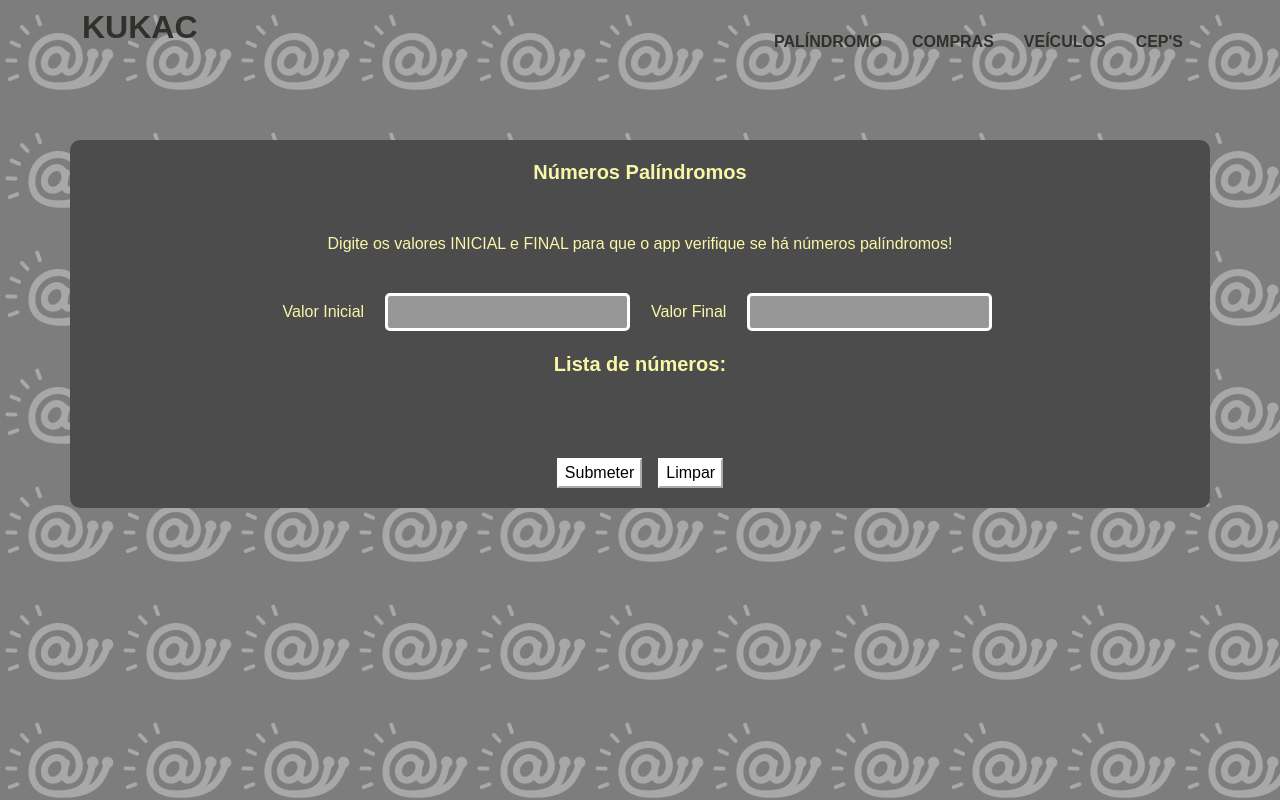
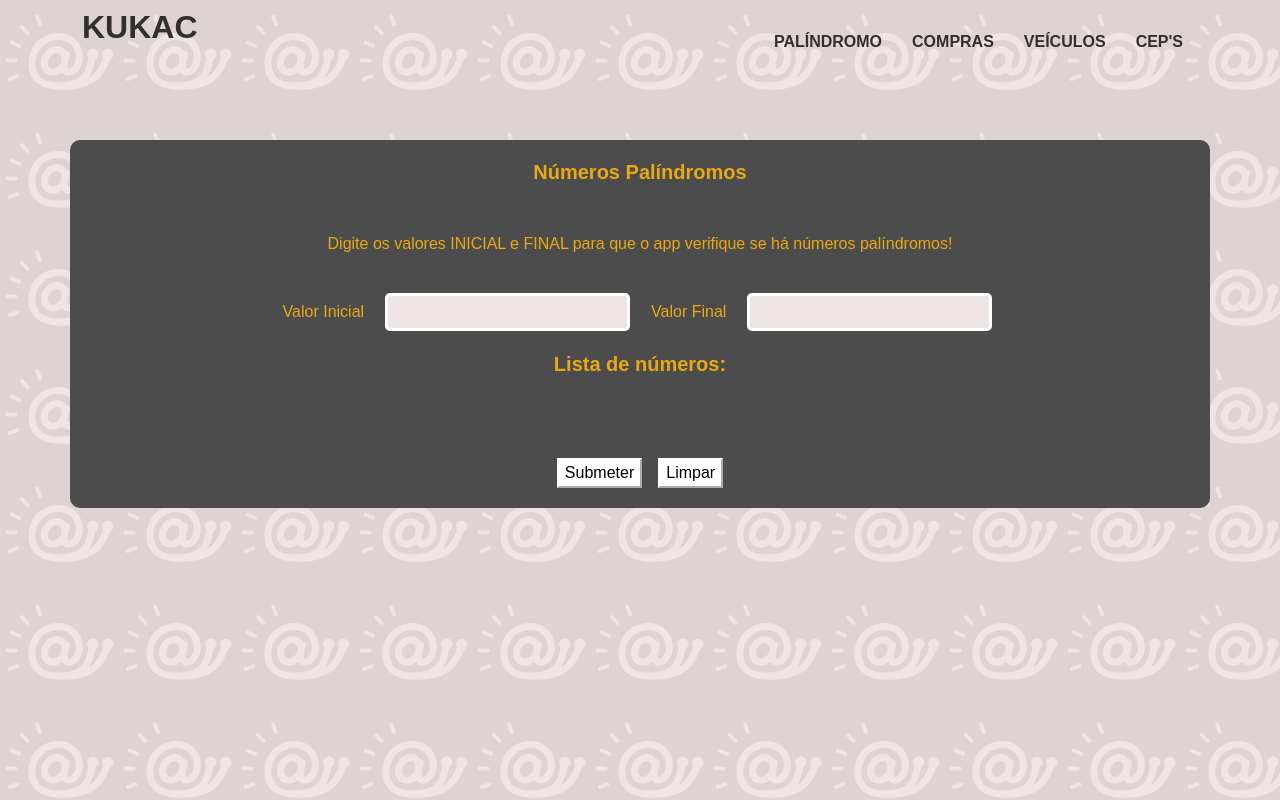
Before and after one commit to rogeriogomes2009/testes-kukac, a React (Create React App) app in the folder frontend/: page / in a window 1280 px wide. Built offline with nearby package versions, Linux system fonts and the light colour scheme.

Commit message:
update frontend

```diff
--- a/frontend/src/index.scss
+++ b/frontend/src/index.scss
@@ -2,11 +2,11 @@
 :root {
   --primary: #ffffff;
   --primary-dark: #981ee4;
-  --background: #979797;
+  --background: #eee4e4;
   --background-box: #4c4c4d;
   --support: #30302c;
   --black: #09090a;
-  --text: #f8f7a7;
+  --text: #e9a913;
   --btn-primary: #ffffff;
   --btn-hover: #3a393d;
   --white: #fff;
```
Also changed, not shown: frontend/public/back.png.
